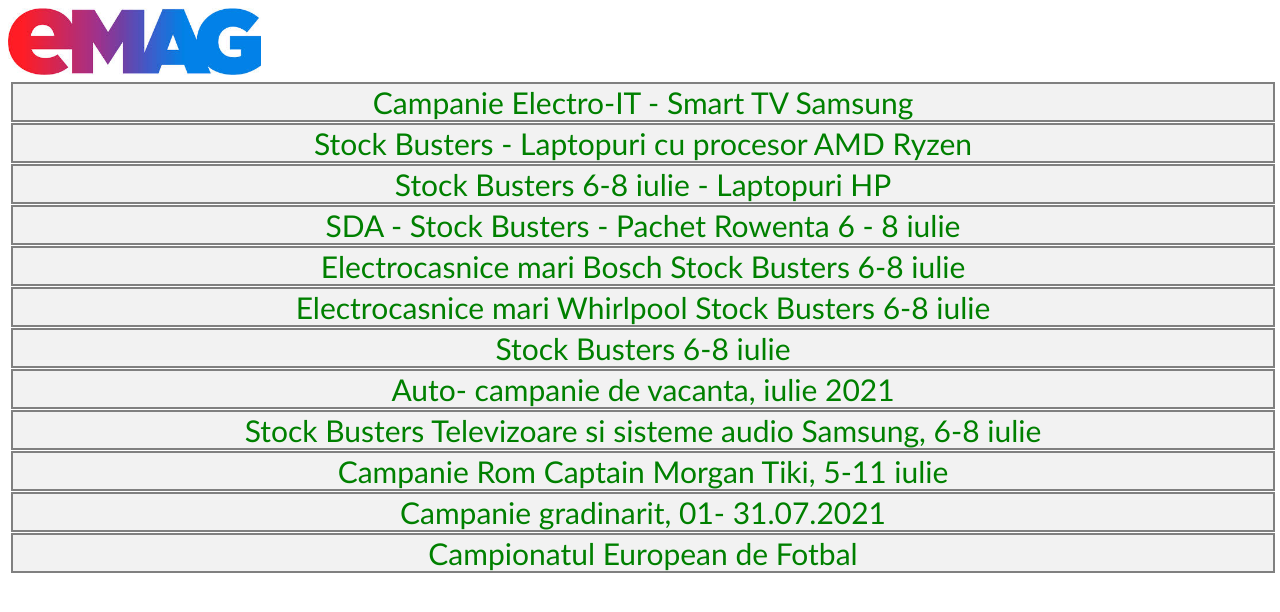
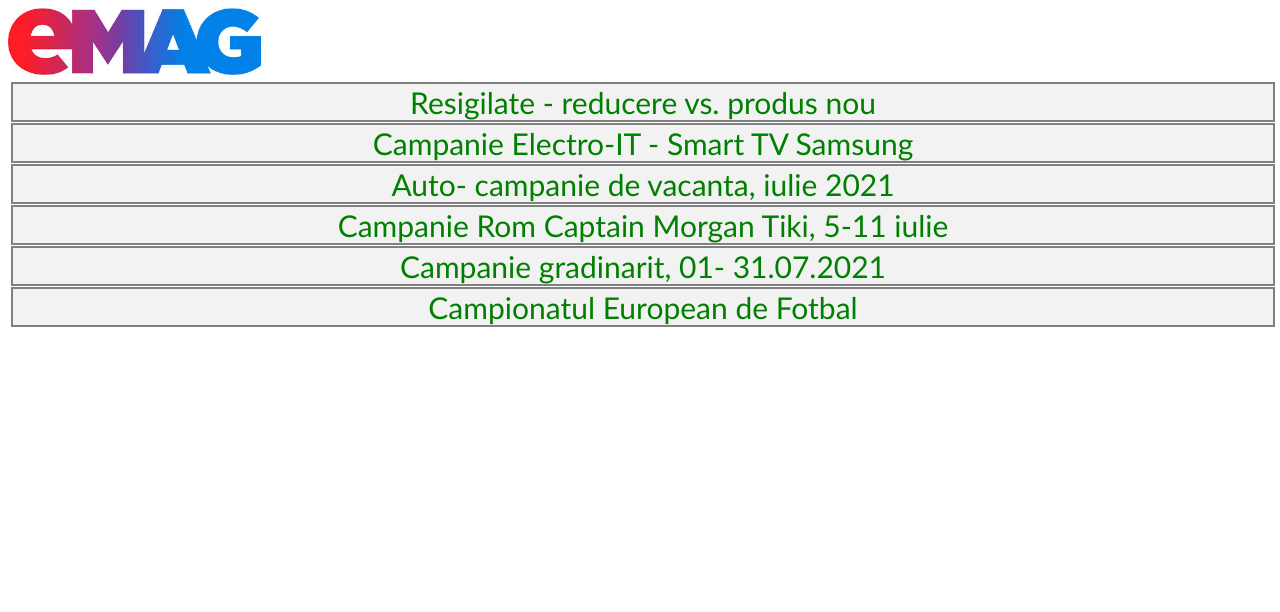
Before and after one commit to sandormatyas99/emag, a plain HTML site: page index.html in a window 1280 px wide. Drawn offline with Linux system fonts and the light colour scheme.

Commit message:
Update index.html

```diff
--- a/index.html
+++ b/index.html
@@ -44,19 +44,12 @@ img{
 </style>
 <img src="emag.jpg" alt="emag">
  <ul class="press">
-
-<li><a href="https://l.profitshare.ro/l/9049912" >Campanie Electro-IT - Smart TV Samsung</a></li>
-<li><a href="https://l.profitshare.ro/l/9049913" >Stock Busters - Laptopuri cu procesor AMD Ryzen</a></li>
-<li><a href="https://l.profitshare.ro/l/9049914" >Stock Busters 6-8 iulie - Laptopuri HP</a></li>
-<li><a href="https://l.profitshare.ro/l/9049915" >SDA - Stock Busters - Pachet Rowenta 6 - 8 iulie</a></li>
-<li><a href="https://l.profitshare.ro/l/9049916" >Electrocasnice mari Bosch Stock Busters 6-8 iulie</a></li>
-<li><a href="https://l.profitshare.ro/l/9049917" >Electrocasnice mari Whirlpool Stock Busters 6-8 iulie</a></li>
-<li><a href="https://l.profitshare.ro/l/9049918" >Stock Busters 6-8 iulie</a></li>
-<li><a href="https://l.profitshare.ro/l/9049919" >Auto- campanie de vacanta, iulie 2021</a></li>
-<li><a href="https://l.profitshare.ro/l/9049920" >Stock Busters Televizoare si sisteme audio Samsung, 6-8 iulie</a></li>
-<li><a href="https://l.profitshare.ro/l/9049921" >Campanie Rom Captain Morgan Tiki, 5-11 iulie</a></li>
-<li><a href="https://l.profitshare.ro/l/9049922" >Campanie gradinarit, 01- 31.07.2021</a></li>
-<li><a href="https://l.profitshare.ro/l/9049923" >Campionatul European de Fotbal</a></li>
+<li><a href="https://l.profitshare.ro/l/9052306" >Resigilate - reducere vs. produs nou</a></li>
+<li><a href="https://l.profitshare.ro/l/9052307" >Campanie Electro-IT - Smart TV Samsung</a></li>
+<li><a href="https://l.profitshare.ro/l/9052308" >Auto- campanie de vacanta, iulie 2021</a></li>
+<li><a href="https://l.profitshare.ro/l/9052309" >Campanie Rom Captain Morgan Tiki, 5-11 iulie</a></li>
+<li><a href="https://l.profitshare.ro/l/9052310" >Campanie gradinarit, 01- 31.07.2021</a></li>
+<li><a href="https://l.profitshare.ro/l/9052311" >Campionatul European de Fotbal</a></li>
 
  </ul>
 
```
